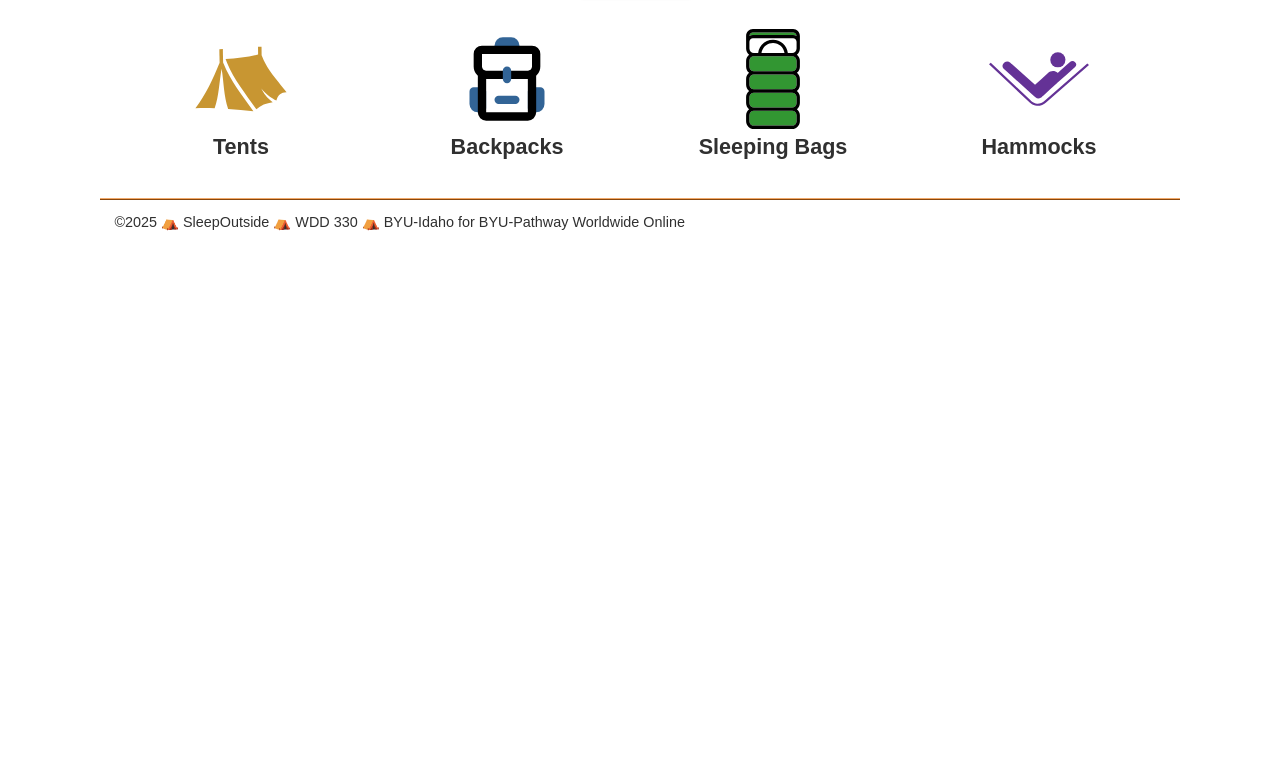
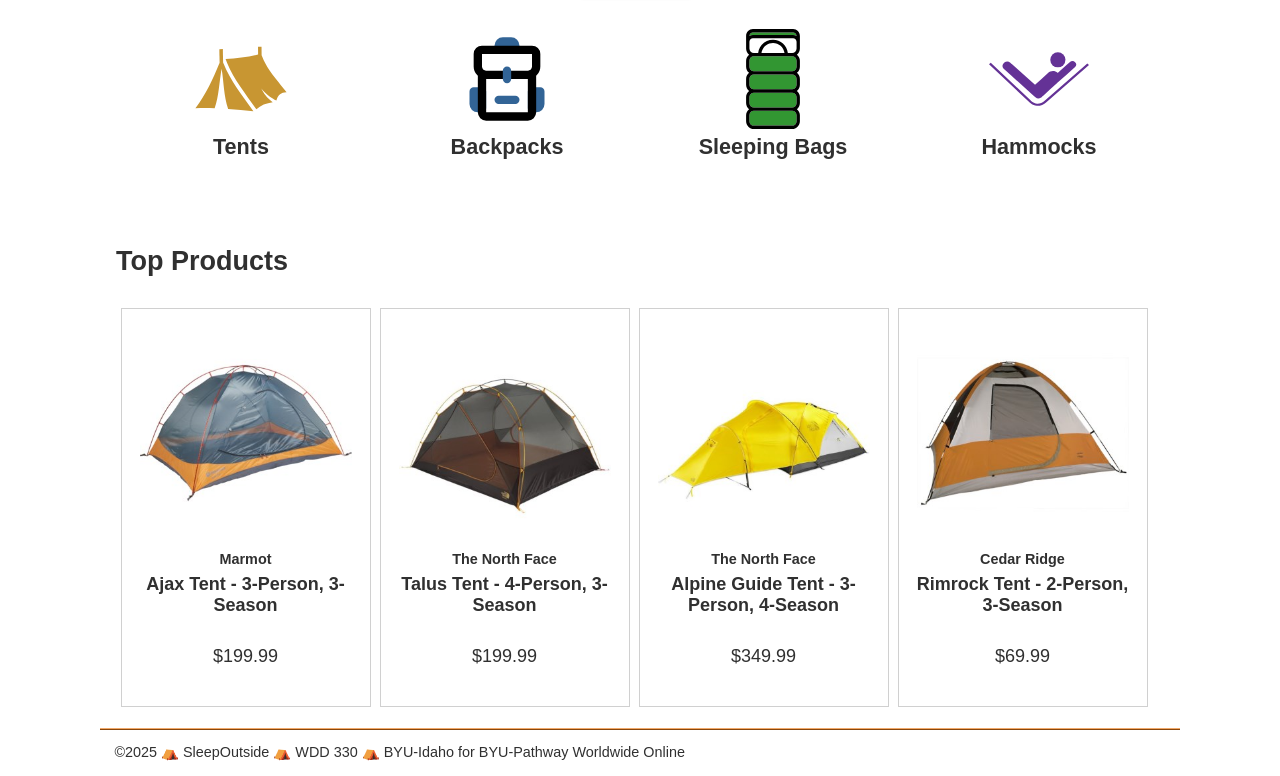
Before and after one commit to jocysainz/wdd330, a website built with Vite: page src/index.html in a window 1280 px wide. Shown: the part 445-1221 px from the top of the page. Before the commit the page ends 800 px from the top, so only its background shows below. Built offline with nearby package versions, Linux system fonts and the light colour scheme.

Commit message:
Changes made in index of src

```diff
--- a/src/index.html
+++ b/src/index.html
@@ -55,6 +55,49 @@
             </a>
           </li>
         </ul>
+</section>
+      <section class="products">
+        <h2>Top Products</h2>
+        <ul class="product-list">
+          <li class="product-card">
+            <a href="product_pages/?product=880RR">
+              <img src="images/tents/marmot-ajax-tent-3-person-3-season-in-pale-pumpkin-terracotta~p~880rr_01~320.jpg"
+                alt="Marmot Ajax tent" />
+              <h3 class="card__brand">Marmot</h3>
+              <h2 class="card__name">Ajax Tent - 3-Person, 3-Season</h2>
+              <p class="product-card__price">$199.99</p>
+            </a>
+          </li>
+          <li class="product-card">
+            <a href="product_pages/?product=985RF">
+              <img
+                src="images/tents/the-north-face-talus-tent-4-person-3-season-in-golden-oak-saffron-yellow~p~985rf_01~320.jpg"
+                alt="Talus Tent - 4-Person, 3-Season" />
+              <h3 class="card__brand">The North Face</h3>
+              <h2 class="card__name">Talus Tent - 4-Person, 3-Season</h2>
+              <p class="product-card__price">$199.99</p>
+            </a>
+          </li>
+          <li class="product-card">
+            <a href="product_pages/?product=985PR">
+              <img
+                src="images/tents/the-north-face-alpine-guide-tent-3-person-4-season-in-canary-yellow-high-rise-grey~p~985pr_01~320.jpg"
+                alt="Alpine Guide Tent - 3-Person, 4-Season" />
+              <h3 class="card__brand">The North Face</h3>
+              <h2 class="card__name">Alpine Guide Tent - 3-Person, 4-Season</h2>
+              <p class="product-card__price">$349.99</p>
+            </a>
+          </li>
+          <li class="product-card">
+            <a href="product_pages/?product=344YJ">
+              <img src="images/tents/cedar-ridge-rimrock-tent-2-person-3-season-in-rust-clay~p~344yj_01~320.jpg"
+                alt="Rimrock Tent - 2-Person, 3-Season" />
+              <h3 class="card__brand">Cedar Ridge</h3>
+              <h2 class="card__name">Rimrock Tent - 2-Person, 3-Season</h2>
+              <p class="product-card__price">$69.99</p>
+            </a>
+          </li>
+        </ul>
       </section>
     </main>
     <footer id="main-footer"></footer>
```
Also changed, not shown: 2 other files.
